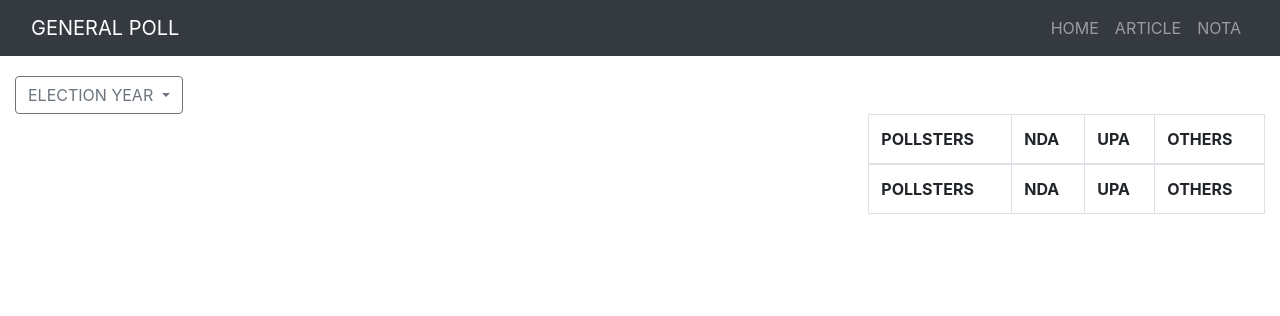
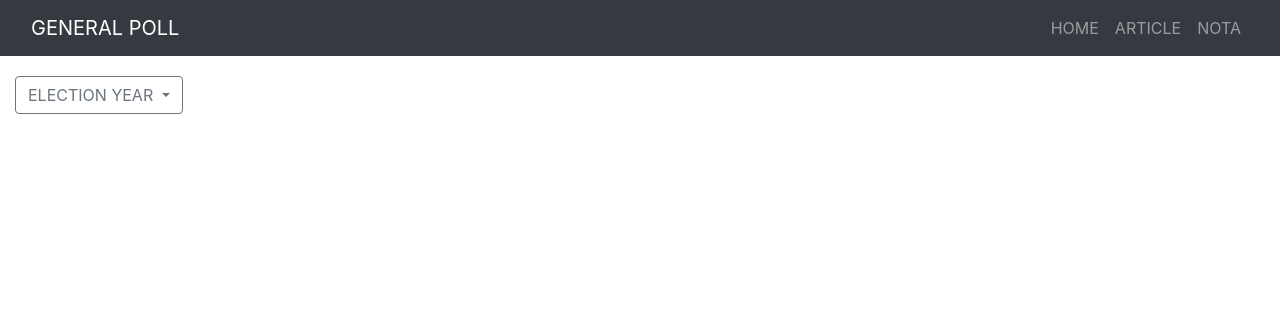
Before and after one commit to ashok567/general-polls-19, a Python web app: template templates/index.html in a window 1280 px wide. Shown: the top 316 px of the page. Run offline with Jinja, Linux system fonts and the light colour scheme; the template is opened without the code that fills it, so the values that code supplies are empty; some libraries are stand-ins or nearby versions.

Commit message:
table data changes

```diff
--- a/static/css/style.css
+++ b/static/css/style.css
@@ -4,18 +4,22 @@ svg {
 
 .axis path,
 .axis line {
-fill: none;
-stroke: #000;
+    fill: none;
+    stroke: #000;
 }
 
 path.domain {
-stroke: none;
+    stroke: none;
 }
 
 .y .tick line {
-stroke: #ddd;
+    stroke: #ddd;
 }
 
 #dropdownMenuButton{
-    margin-top: 20px
+    margin-top: 20px;
 }
+
+#seat_table{
+    display: none;
+}
--- a/static/js/basic.js
+++ b/static/js/basic.js
@@ -18,6 +18,18 @@ $('.dropdown-menu').on('click', '.dropdown-item' ,function(){
   })
   .done(function(data){
     res_data = data.response;
+    table_data = _.map(res_data, ['POLLSTERS', 'NDA', 'UPA', 'OTHERS'])
+    console.log(table_data)
+    $("#seat_table").show();
+    $("#seat_table").DataTable({
+      data: res_data,
+      columns: [
+        {title: "POLLSTERS"},
+        {title: "NDA"},
+        {title: "UPA"},
+        {title: "OTHERS"}
+      ]
+    });
 
     var year_dataset = _.filter(res_data, function(res){
       return res.YEAR == selected_year;
@@ -77,7 +89,7 @@ $('.dropdown-menu').on('click', '.dropdown-item' ,function(){
       .attr("class", "cost")
       .style("fill", function(d, i) { return colors[i]; });
 
-    console.log(_.each(dataset, function(d){ return d } ))
+    // console.log(_.each(dataset, function(d){ return d } ))
 
     var rect = groups.selectAll("rect")
       .data(function(d) { return d; })
@@ -141,23 +153,6 @@ $('.dropdown-menu').on('click', '.dropdown-item' ,function(){
       });
 
 
-      // // Prep the tooltip bits, initial display is hidden
-      // var tooltip = svg.append("g")
-      //   .attr("class", "tooltip")
-      //   .style("display", "none");
-
-      // tooltip.append("rect")
-      //   .attr("width", 30)
-      //   .attr("height", 20)
-      //   .attr("fill", "white")
-      //   .style("opacity", 0.5);
-
-      // tooltip.append("text")
-      //   .attr("x", 15)
-      //   .attr("dy", "1.2em")
-      //   .style("text-anchor", "middle")
-      //   .attr("font-size", "12px")
-      //   .attr("font-weight", "bold");
 
   })
 
--- a/templates/index.html
+++ b/templates/index.html
@@ -5,7 +5,7 @@
     <meta name="viewport" content="width=device-width, initial-scale=1, shrink-to-fit=no">
     <meta http-equiv="x-ua-compatible" content="ie=edge">
     <link rel="stylesheet" href="https://stackpath.bootstrapcdn.com/bootstrap/4.3.1/css/bootstrap.min.css">
-    <link rel="stylesheet" href="https://cdn.datatables.net/1.10.19/css/jquery.dataTables.min.css">
+    <link rel="stylesheet" href="//cdn.datatables.net/1.10.19/css/jquery.dataTables.min.css">
     <link rel="stylesheet" href='{{ static_url("css/style.css") }}'>
     <title>General Poll</title>
   </head>
@@ -52,13 +52,13 @@
             </div>
         </div>
         <div class="row">
-          <div class="col-xs-8 col-lg-8">
+          <div class="col-xs-6 col-lg-6">
             <div class="d-flex justify-content-center align-items-center" id="canvas1">
             </div>
           </div>
-          <div class="col-xs-4 col-lg-4">
+          <div class="col-xs-6 col-lg-6">
             <div class="d-flex justify-content-center align-items-center" id="canvas2">
-                <table id="seat_table" class="table table-striped table-bordered" cellspacing="0" width="100%">
+                <table id="seat_table" class="table table-striped table-bordered" cellspacing="0" width="50%">
                     <thead>
                       <tr>
                         <th class="th-sm">POLLSTERS</th>
@@ -81,17 +81,17 @@
         </div>
       </div>
 
-    <!-- <script src="https://code.jquery.com/jquery-3.3.1.slim.min.js"></script> -->
     <script src="https://code.jquery.com/jquery-3.3.1.js"></script>
     <script src="https://cdnjs.cloudflare.com/ajax/libs/popper.js/1.14.7/umd/popper.min.js"></script>
     <script src="https://stackpath.bootstrapcdn.com/bootstrap/4.3.1/js/bootstrap.min.js"></script>
     <script src="https://cdn.jsdelivr.net/npm/lodash@4.17.11/lodash.min.js"></script>
     <script src="https://d3js.org/d3.v5.min.js"></script>
     <script scr="https://cdnjs.cloudflare.com/ajax/libs/lodash.js/4.17.5/lodash.min.js"> </script>
-    <script scr="https://cdn.datatables.net/1.10.19/js/jquery.dataTables.min.js"></script>
+    <script src="//cdn.datatables.net/1.10.19/js/jquery.dataTables.min.js"></script>
     <script type="text/javascript" src='{{ static_url("js/basic.js") }}'></script>
     <script>
       $(document).ready(function(){
+
         $.ajax({
           type: 'GET',
           url: '/data',
@@ -104,9 +104,9 @@
 
           var year_tmpl = _.template($("#year_drop").html());
           var year_tmpl_html = year_tmpl({ year: year });
+
           $(".dropdown-menu").html(year_tmpl_html);
 
-          $('#seat_table').DataTable({table_data: data});
 
         })
         .fail(function (error) {
```
